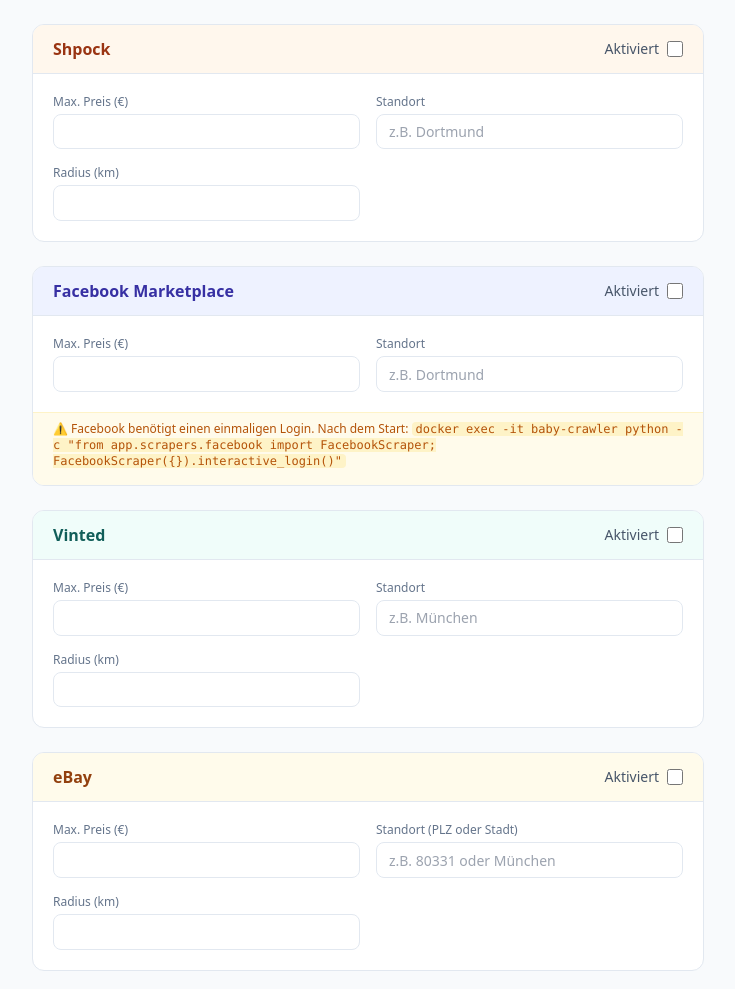
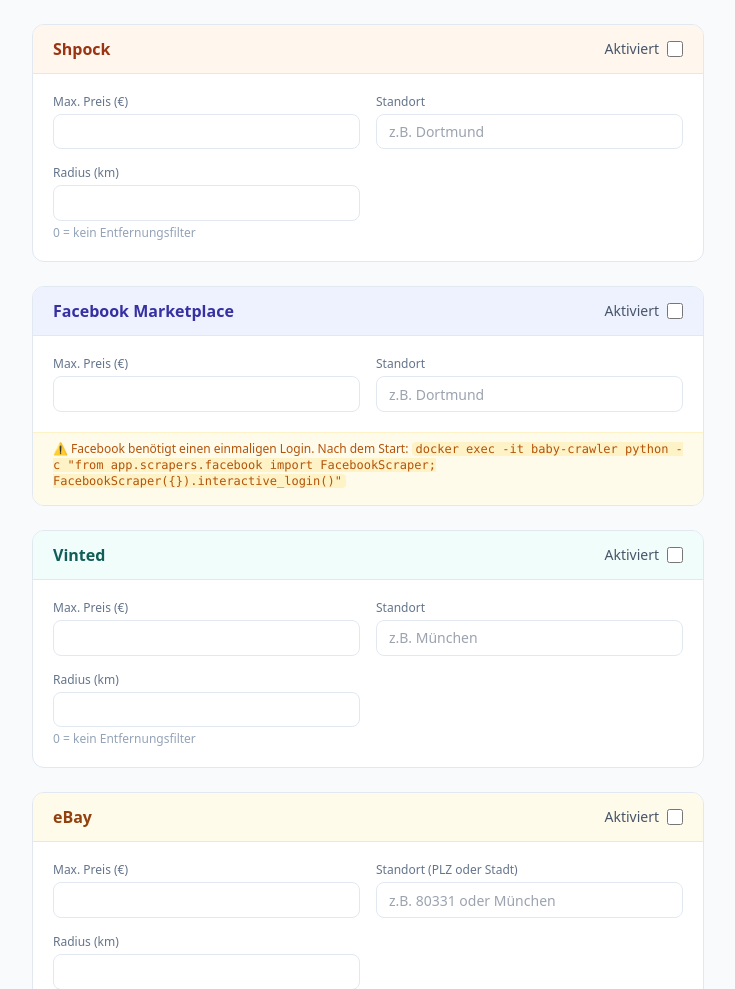
Before and after one commit to descipar/marktcrawler, a Flask app: page /settings in a window 1280 px wide. Shown: the part 360-1349 px from the top of the page, without its empty margins (272-1007 px from the left). Run offline with Flask 3, Linux system fonts and the light colour scheme; data that the repository does not hold is empty; parts of the project's set-up code (start-up, migrations or seed data) failed here and were passed over; some libraries are stand-ins or nearby versions.

Commit message:
fix: Radius 0 für Vinted und Shpock im Einstellungsformular erlauben
min="5" → min="0" für shpock_radius und vinted_radius; Hinweistext
"0 = kein Entfernungsfilter" ergänzt

Co-Authored-By: Claude Sonnet 4.6 <noreply@anthropic.com>

```diff
--- a/app/templates/settings.html
+++ b/app/templates/settings.html
@@ -70,7 +70,8 @@
       {% endcall %}
       {% call field("Radius (km)") %}
         <input type="number" name="shpock_radius" value="{{ s.shpock_radius }}"
-          min="5" max="200" class="input-field">
+          min="0" max="200" class="input-field">
+        <p class="text-xs text-slate-400 mt-1">0 = kein Entfernungsfilter</p>
       {% endcall %}
     </div>
 
@@ -125,7 +126,8 @@
       {% endcall %}
       {% call field("Radius (km)") %}
         <input type="number" name="vinted_radius" value="{{ s.vinted_radius }}"
-          min="5" max="200" class="input-field">
+          min="0" max="200" class="input-field">
+        <p class="text-xs text-slate-400 mt-1">0 = kein Entfernungsfilter</p>
       {% endcall %}
     </div>
   </div>
```
